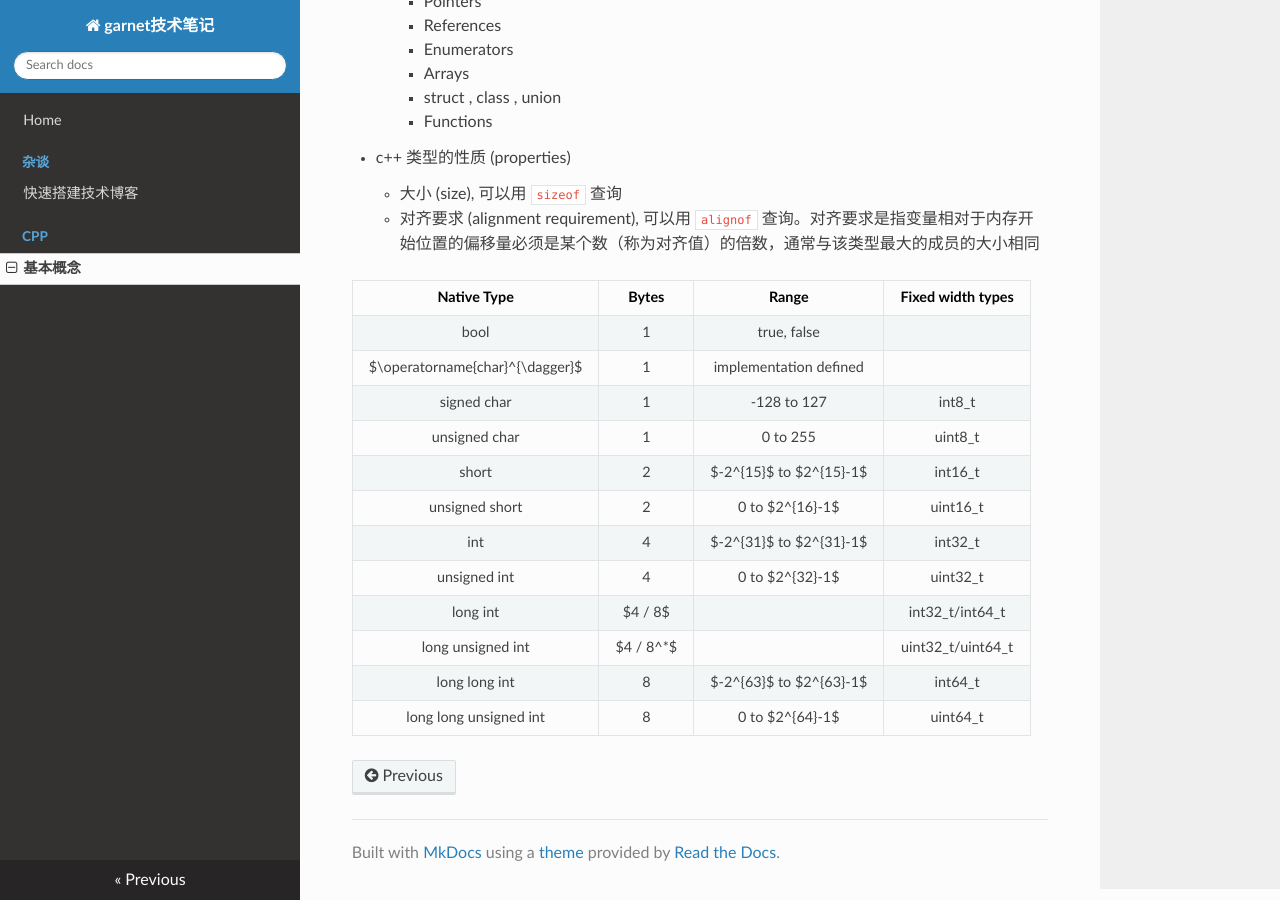
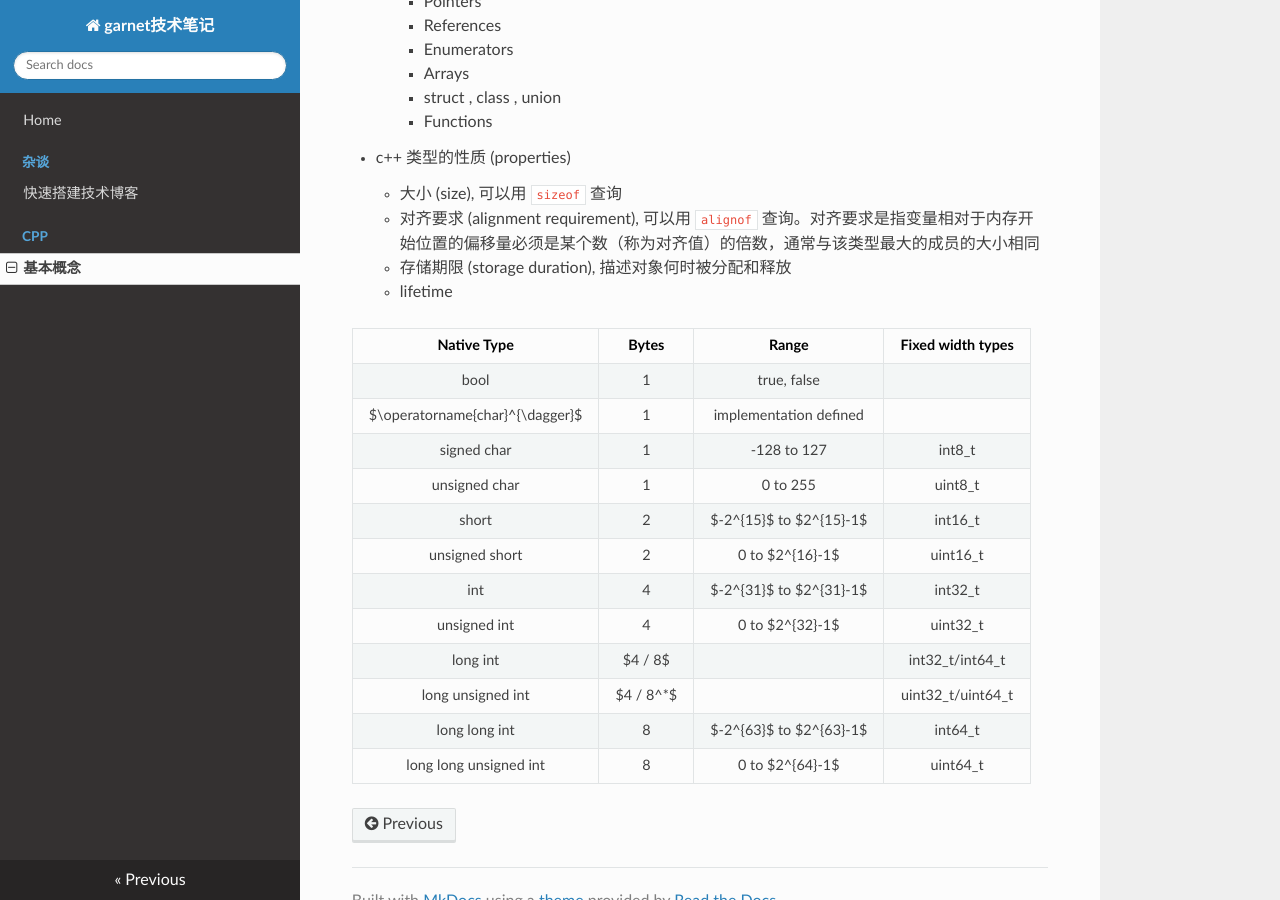
Before and after one commit to ymma98/technotes, an MkDocs documentation site: the page built from docs/cpp/基本概念.md, in a window 1280 px wide and 900 px high, scrolled down 1063 px. Built offline with MkDocs 1.6.1, drawn with Linux system fonts in a browser that asks for light colours; nearby versions of some CDN libraries.

Commit message:
docs/cpp/基本概念.md updated from https://stackedit.cn/

```diff
--- a/docs/cpp/基本概念.md
+++ b/docs/cpp/基本概念.md
@@ -41,6 +41,8 @@ g++ -std=c++26 <program.cpp> -o program
 * c++ 类型的性质 (properties)
 	* 大小 (size), 可以用 `sizeof` 查询
 	* 对齐要求 (alignment requirement), 可以用 `alignof` 查询。对齐要求是指变量相对于内存开始位置的偏移量必须是某个数（称为对齐值）的倍数，通常与该类型最大的成员的大小相同
+	* 存储期限 (storage duration), 描述对象何时被分配和释放
+	* lifetime
 
 | Native Type | Bytes | Range | Fixed width types <br> <cstdint> |
 | :---: | :---: | :---: | :---: |
```
Also changed, not shown: other parts of docs/cpp/基本概念.md (+1 -1 lines).
